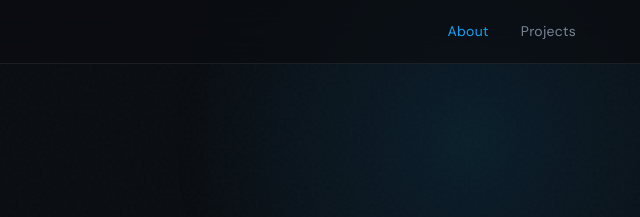
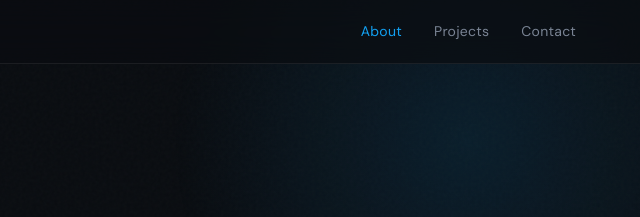
Before and after one commit to OnneileMalope/myport, a plain HTML site: page index.html in a window 1280 px wide. Shown: the top 217 px of the page, 640-1280 px from the left. Drawn offline with Linux system fonts and the light colour scheme.

Commit message:
Update index.html

```diff
--- a/index.html
+++ b/index.html
@@ -21,6 +21,7 @@
     <ul class="nav-links">
       <li><a href="#about">About</a></li>
       <li><a href="#projects">Projects</a></li>
+      <li><a href="#footer">Contact</a></li>
     </ul>
   </nav>
 
```
